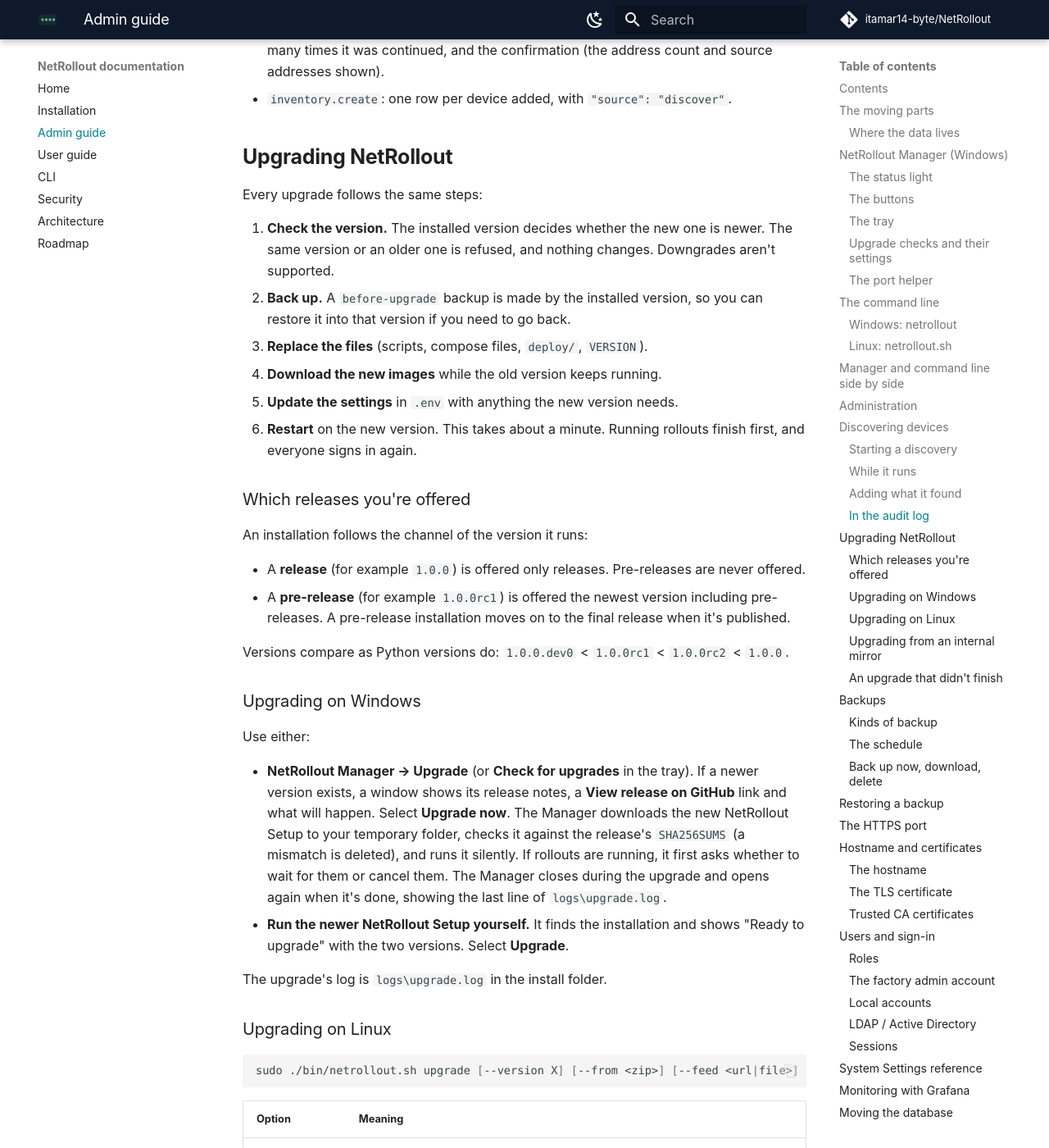
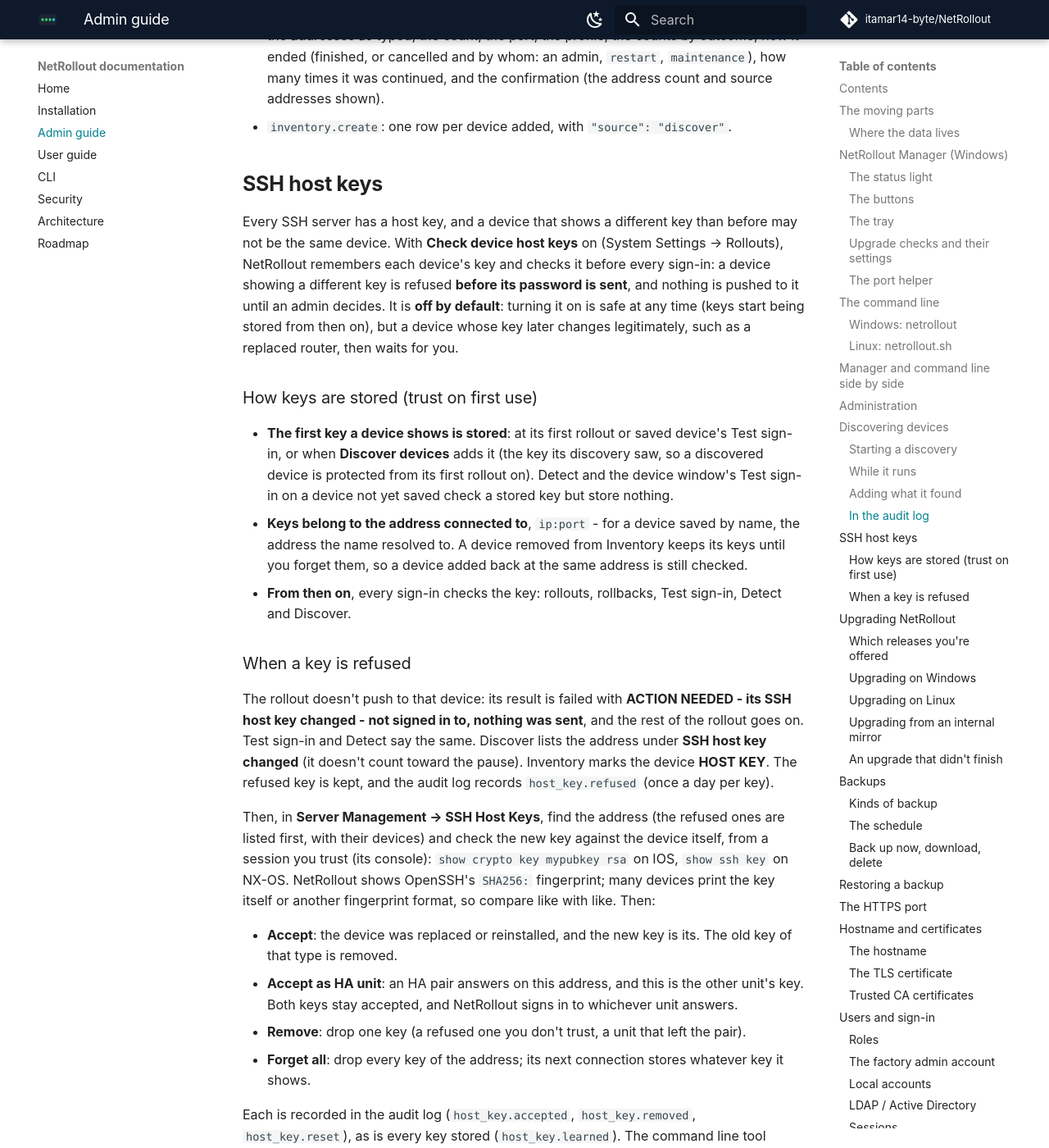
Before and after one commit to itamar14-byte/NetRollout, an MkDocs documentation site: the page built from docs/admin-guide.md, in a window 1280 px wide and 1400 px high, scrolled down 14145 px. Shown: the whole window at 82% size. Built offline with MkDocs 1.6.1 and Material for MkDocs 9.7.7, drawn with Linux system fonts in a browser that asks for light colours; comment, search, counter and statistics services are not loaded; some of the changed text lies outside the part shown.

Commit message:
Docs: SSH host keys (admin guide, security, user guide, roadmap, changelog)

```diff
--- a/docs/admin-guide.md
+++ b/docs/admin-guide.md
@@ -10,6 +10,7 @@
 - [Manager and command line side by side](#manager-and-command-line-side-by-side)
 - [Administration](#administration)
 - [Discovering devices](#discovering-devices)
+- [SSH host keys](#ssh-host-keys)
 - [Upgrading NetRollout](#upgrading-netrollout)
 - [Backups](#backups)
 - [Restoring a backup](#restoring-a-backup)
@@ -288,6 +289,29 @@
 
 - `inventory.discover`: one row when a discovery ends, by the admin who started it - the addresses as typed, the count, the port, the profile, the counts by outcome, how it ended (finished, or cancelled and by whom: an admin, `restart`, `maintenance`), how many times it was continued, and the confirmation (the address count and source addresses shown).
 - `inventory.create`: one row per device added, with `"source": "discover"`.
+
+## SSH host keys
+
+Every SSH server has a host key, and a device that shows a different key than before may not be the same device. With **Check device host keys** on (System Settings -> Rollouts), NetRollout remembers each device's key and checks it before every sign-in: a device showing a different key is refused **before its password is sent**, and nothing is pushed to it until an admin decides. It is **off by default**: turning it on is safe at any time (keys start being stored from then on), but a device whose key later changes legitimately, such as a replaced router, then waits for you.
+
+### How keys are stored (trust on first use)
+
+- **The first key a device shows is stored**: at its first rollout or saved device's Test sign-in, or when **Discover devices** adds it (the key its discovery saw, so a discovered device is protected from its first rollout on). Detect and the device window's Test sign-in on a device not yet saved check a stored key but store nothing.
+- **Keys belong to the address connected to**, `ip:port` - for a device saved by name, the address the name resolved to. A device removed from Inventory keeps its keys until you forget them, so a device added back at the same address is still checked.
+- **From then on**, every sign-in checks the key: rollouts, rollbacks, Test sign-in, Detect and Discover.
+
+### When a key is refused
+
+The rollout doesn't push to that device: its result is failed with **ACTION NEEDED - its SSH host key changed - not signed in to, nothing was sent**, and the rest of the rollout goes on. Test sign-in and Detect say the same. Discover lists the address under **SSH host key changed** (it doesn't count toward the pause). Inventory marks the device **HOST KEY**. The refused key is kept, and the audit log records `host_key.refused` (once a day per key).
+
+Then, in **Server Management -> SSH Host Keys**, find the address (the refused ones are listed first, with their devices) and check the new key against the device itself, from a session you trust (its console): `show crypto key mypubkey rsa` on IOS, `show ssh key` on NX-OS. NetRollout shows OpenSSH's `SHA256:` fingerprint; many devices print the key itself or another fingerprint format, so compare like with like. Then:
+
+- **Accept**: the device was replaced or reinstalled, and the new key is its. The old key of that type is removed.
+- **Accept as HA unit**: an HA pair answers on this address, and this is the other unit's key. Both keys stay accepted, and NetRollout signs in to whichever unit answers.
+- **Remove**: drop one key (a refused one you don't trust, a unit that left the pair).
+- **Forget all**: drop every key of the address; its next connection stores whatever key it shows.
+
+Each is recorded in the audit log (`host_key.accepted`, `host_key.removed`, `host_key.reset`), as is every key stored (`host_key.learned`). The command line tool (`netrollout-cli`) doesn't check host keys.
 
 ## Upgrading NetRollout
 
@@ -661,6 +685,7 @@
 | Rollouts | **Rollouts at the same time** | 4 | 1 – 32 | How many rollouts run at the same time; more wait in the queue. | After restart |
 | Rollouts | **Devices at the same time, per rollout** | 10 | 1 – 64 | How many devices one rollout configures at the same time. | Next rollout |
 | Rollouts | **Reuse a device's up/down status for** | 60 s | 10 – 3600 | How long a device's up/down status is reused before it's probed again. | Immediately |
+| Rollouts | **Check device host keys** | Off | Off, Trust on first use | Off: any SSH host key is accepted. Trust on first use: each device's first key is stored and later ones checked against it - a different key is refused before the password is sent. See [SSH host keys](#ssh-host-keys). | Next connection |
 | Rollouts | **Device DNS suffix** | (empty) | a domain, such as `corp.local` | Added to a device saved by a name alone: `core1` is reached as `core1.corp.local`. Full names and IP addresses are used as they are. Device names are looked up in the DNS the NetRollout server uses, so that DNS must know them. | Immediately |
 | Access | **Hostname** | (empty) | a hostname or IPv4 address | The name people use; other names redirect to it. See [Hostname and certificates](#hostname-and-certificates). | Immediately |
 | Access | **HTTPS port** | 443 (or the port chosen at install) | 1 – 65535 | The port people use. See [The HTTPS port](#the-https-port). | Once confirmed on the new port |
```
Also changed, not shown: CHANGELOG.md (+1 -0 lines), docs/roadmap.md (+1 -1 lines), docs/security.md (+11 -1 lines), docs/user-guide.md (+2 -0 lines).
